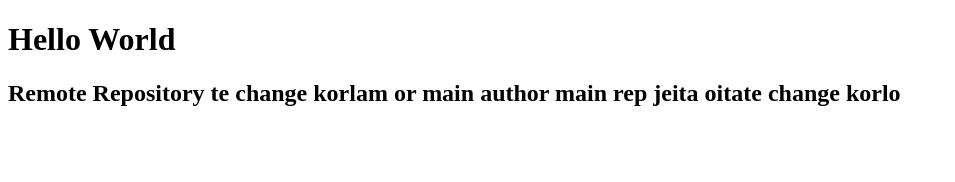
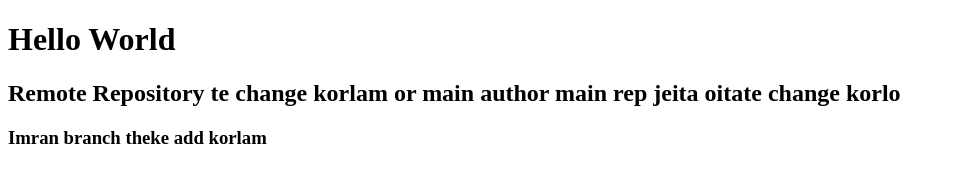
Before and after one commit to DeveloperImran1/How-to-write-readme.md-file-code, a plain HTML site: page index.html in a window 1280 px wide. Shown: the whole page, without its empty margins (0-955 px from the left). Drawn offline with Linux system fonts and the light colour scheme.

Commit message:
imran branch theke add koresi

```diff
--- a/index.html
+++ b/index.html
@@ -8,5 +8,6 @@
 <body>
     <h1>Hello World</h1>
     <h2>Remote Repository te change korlam or main author main rep jeita oitate change korlo</h2>
+    <h3>Imran branch theke add korlam</h3>
 </body>
 </html>
```
